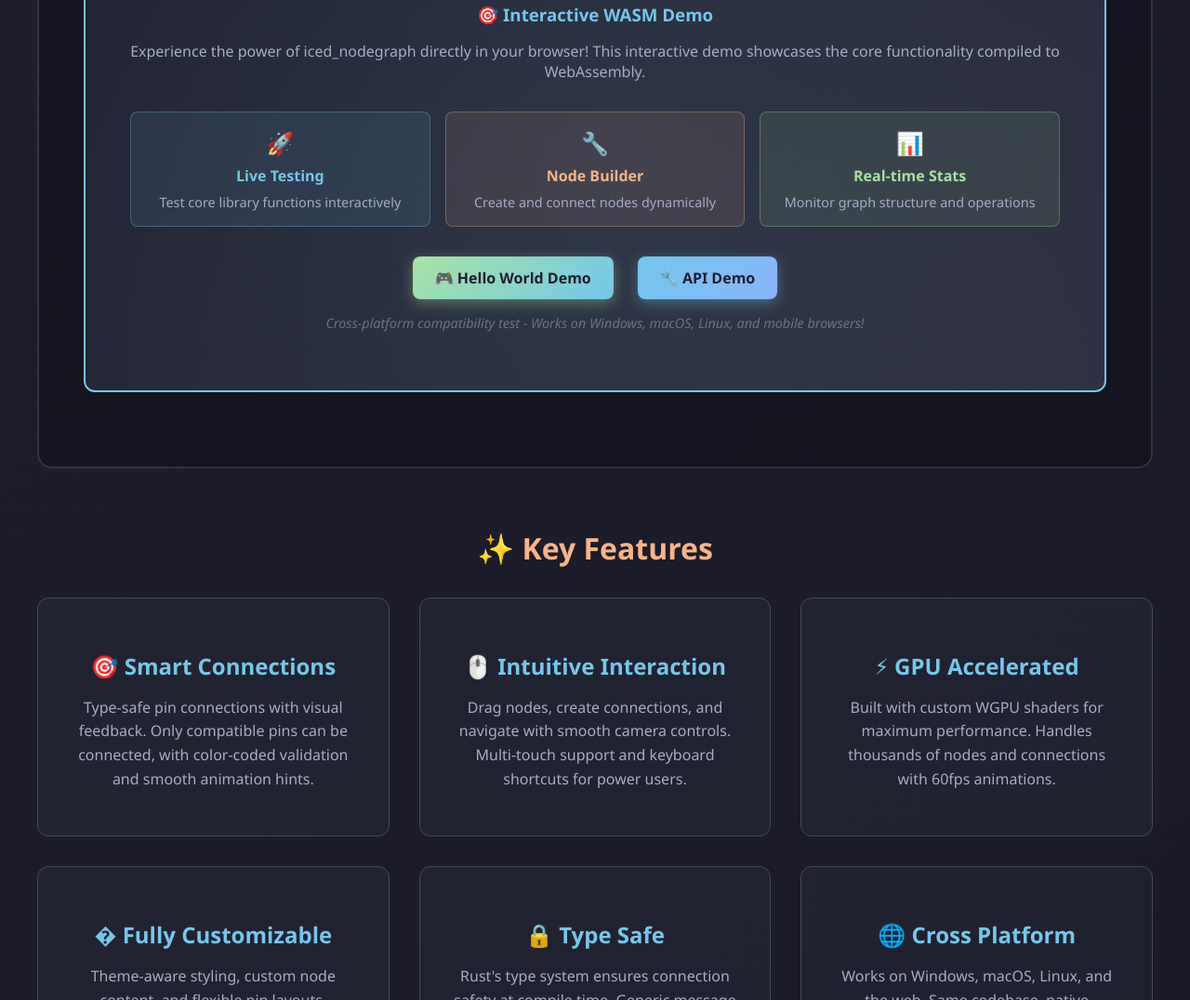
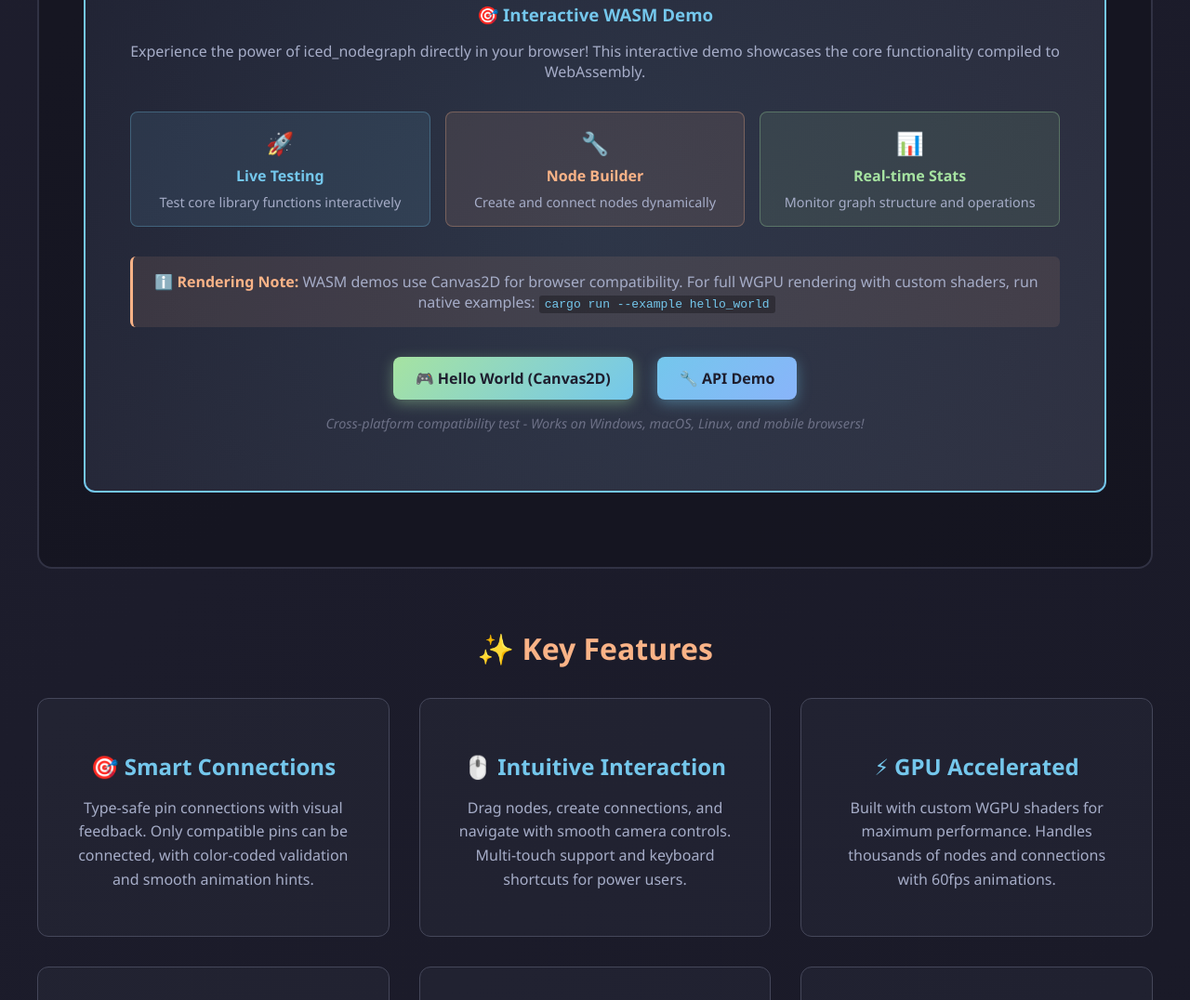
Before and after one commit to tuco86/iced_nodegraph, a plain HTML site: page docs/index.html in a window 1280 px wide. Shown: the part 640-1716 px from the top of the page at 93% size. Drawn offline with Linux system fonts and the light colour scheme.

Commit message:
🎨 Update index page with rendering mode clarification
- Add visual notice about Canvas2D vs WGPU rendering
- Label Hello World demo as Canvas2D explicitly
- Include cargo command for native WGPU experience

```diff
--- a/docs/index.html
+++ b/docs/index.html
@@ -295,8 +295,13 @@
                             </div>
                         </div>
 
+                        <div style="background: rgba(250, 179, 135, 0.1); border-left: 3px solid #fab387; padding: 1rem; margin: 1.5rem 0; border-radius: 6px;">
+                            <strong style="color: #fab387;">ℹ️ Rendering Note:</strong>
+                            <span style="color: #a6adc8;">WASM demos use Canvas2D for browser compatibility. For full WGPU rendering with custom shaders, run native examples: <code style="background: rgba(0,0,0,0.3); padding: 2px 6px; border-radius: 3px; font-family: monospace; color: #74c7ec;">cargo run --example hello_world</code></span>
+                        </div>
+
                         <div class="buttons">
-                            <a href="hello-world.html" class="btn" style="background: linear-gradient(135deg, #a6e3a1 0%, #74c7ec 100%); color: #1e1e2e; font-weight: bold; text-decoration: none; padding: 12px 24px; border-radius: 8px; display: inline-block; transition: all 0.3s ease; box-shadow: 0 4px 15px rgba(166, 227, 161, 0.4); margin-right: 10px;">🎮 Hello World Demo</a>
+                            <a href="hello-world.html" class="btn" style="background: linear-gradient(135deg, #a6e3a1 0%, #74c7ec 100%); color: #1e1e2e; font-weight: bold; text-decoration: none; padding: 12px 24px; border-radius: 8px; display: inline-block; transition: all 0.3s ease; box-shadow: 0 4px 15px rgba(166, 227, 161, 0.4); margin-right: 10px;">🎮 Hello World (Canvas2D)</a>
                             <a href="demo.html" class="btn" style="background: linear-gradient(135deg, #74c7ec 0%, #89b4fa 100%); color: #1e1e2e; font-weight: bold; text-decoration: none; padding: 12px 24px; border-radius: 8px; display: inline-block; transition: all 0.3s ease; box-shadow: 0 4px 15px rgba(116, 199, 236, 0.4);">🔧 API Demo</a>
                         </div>
 
```
